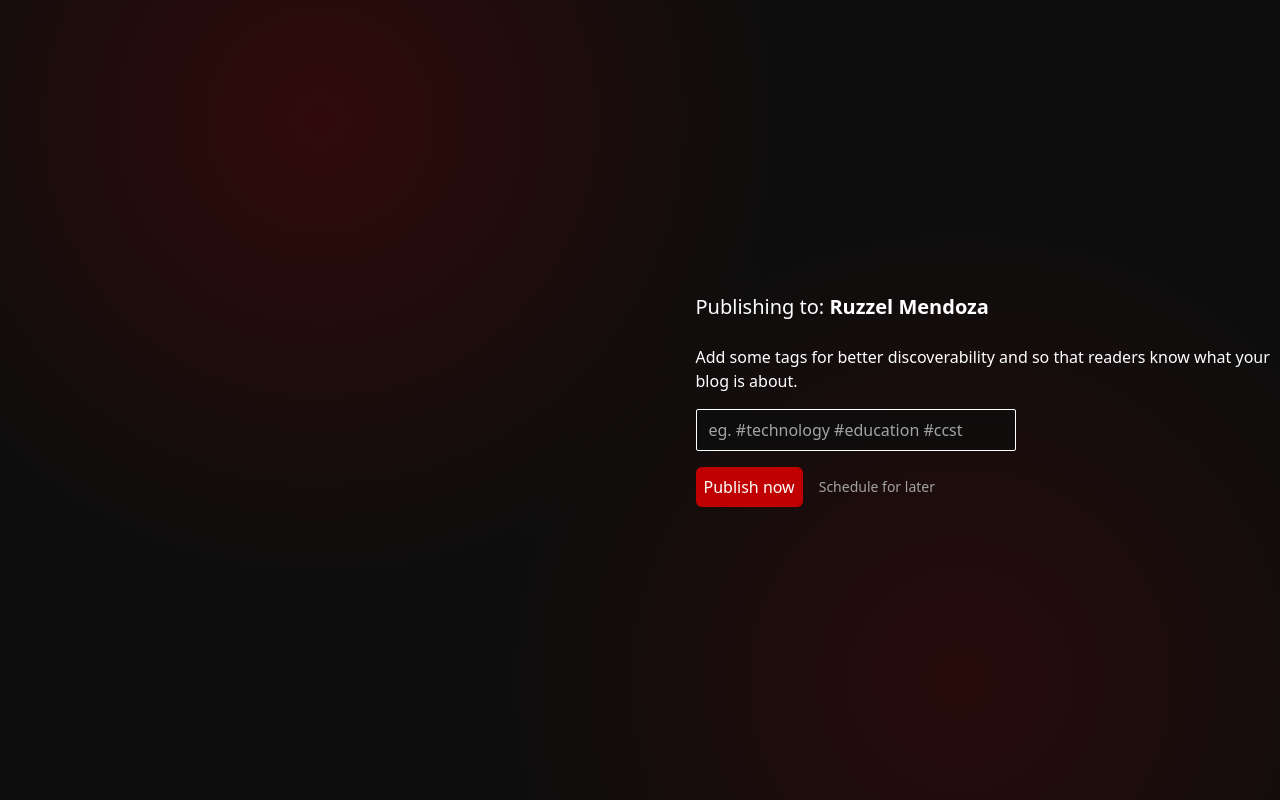
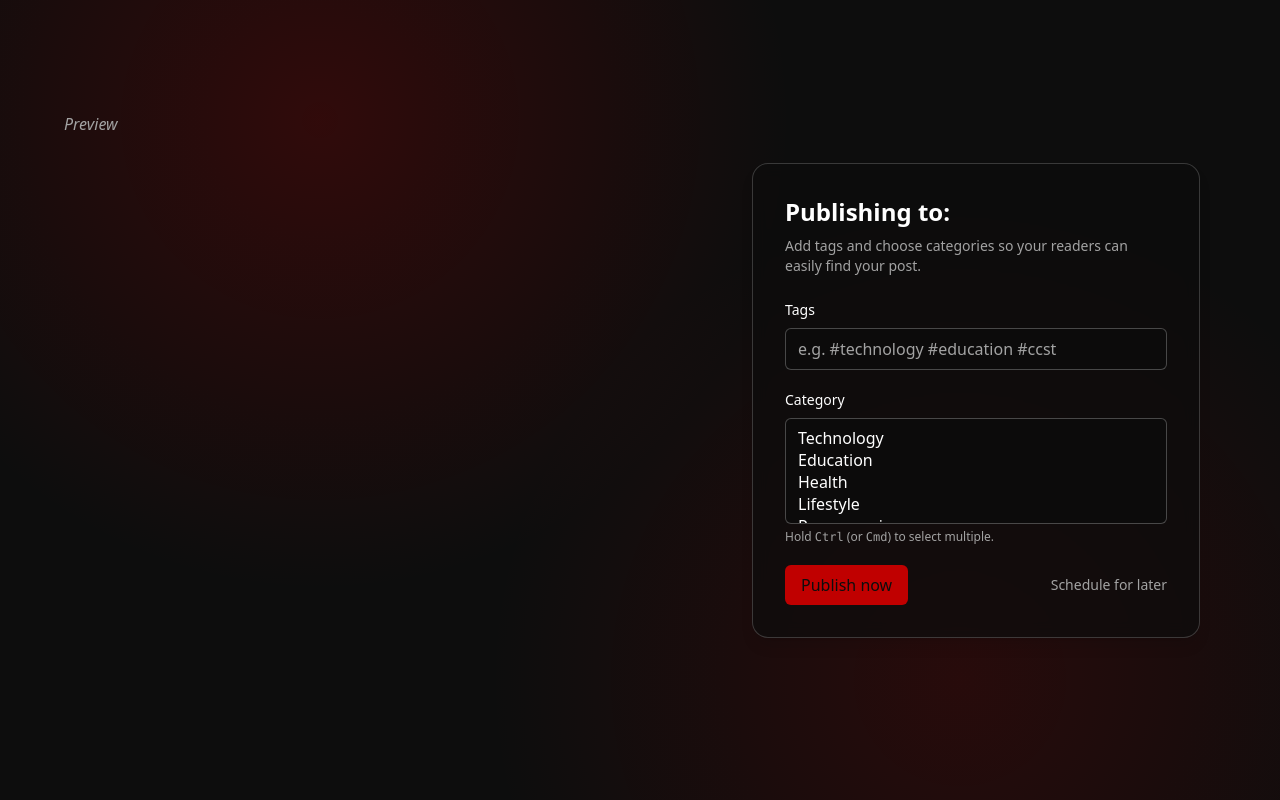
Before and after one commit to WindWalker01/BPSU-Bulletin, a PHP site: the page made by views/blog/publish.view.php in a window 1280 px wide. Run offline with PHP 8.4, Linux system fonts and the light colour scheme; the template is opened without the code that fills it, so the values that code supplies are empty; style sheets or scripts are compiled from the project's sources.

Commit message:
blog page data and publish page redesign

```diff
--- a/views/blog/blog.view.php
+++ b/views/blog/blog.view.php
@@ -19,8 +19,9 @@
             <?php view("partials/blog-content.php", [
                 "title" => $title,
                 "blog_html" => $blog_html,
-                "username" => "Ruzzel Mendoza",
-                "date" => date("F j, Y"),
+                "username" => $author_name,
+                "published_at" => $published_at,
+                "author_profile" => $author_profile,
             ]); ?>
 
             <hr class="text-text-secondary my-6">
--- a/views/blog/publish.view.php
+++ b/views/blog/publish.view.php
@@ -11,82 +11,127 @@
 </head>
 <body class=" bg-bg-dark bg-background-dark text-foreground-dark [background-image:radial-gradient(circle_at_25%_15%,rgb(192_0_0/0.2),transparent_40%),radial-gradient(circle_at_75%_85%,rgb(192_0_0/0.15),transparent_40%)]">
 
-<div class="flex flex-row w-screen h-screen">
+<div class="flex flex-row w-screen h-screen justify-center items-center">
 
   <!-- Blog Preview -->
-  <div class="ml-16 flex flex-col h-screen w-screen overflow-y-auto pt-16">
-
+  <div class="hidden md:ml-16 md:flex md:flex-col md:h-160 md:w-screen md:overflow-y-auto md:pt-8">
+    <p class="text-text-secondary italic">Preview</p>
      <div class="text-text-primary ml-4 col-span-1 md:col-span-3">
-
+      <?php view("partials/blog-content.php", [
+          "title" => $title,
+          "blog_html" => $blog_html,
+          "username" => $author_name,
+          "published_at" => $published_at,
+          "author_profile" => $author_profile,
+      ]); ?>
     </div>
   </div>
 
 
-  <div class="w-screen h-screen flex flex-col justify-center pl-8">
+  <div class="w-screen h-screen flex justify-center items-center text-text-primary">
+    <div class="w-full max-w-md bg-bg-dark/70 backdrop-blur-sm rounded-2xl shadow-lg p-8 border border-text-secondary/30">
 
-    <h1 class="text-xl mb-6 text-text-primary">Publishing to: <span class="font-bold"><?= $username ??
-        "Ruzzel Mendoza" ?></span></h1>
+      <h1 class="text-2xl font-semibold mb-2">
+        Publishing to: <span class="font-bold text-brand"><?= $username ??
+            $author_name ?></span>
+      </h1>
+      <p class="mb-6 text-text-secondary text-sm">
+        Add tags and choose categories so your readers can easily find your post.
+      </p>
 
-    <p class="mb-4 text-text-primary">Add some tags for better discoverability and so that readers know what your blog is about.</p>
+      <!-- Blog Publish Form -->
+      <form action="/blog/publish" method="POST" class="space-y-5">
+        <input type="hidden" name="_method" value="PATCH">
+        <input type="hidden" name="is_schedule" id="schedule-value" value="">
+        <input type="hidden" name="blog_id" value="<?= $blog_id ?>">
 
-      <!-- Form for publishing-->
+        <!-- Tags Input -->
+        <div>
+          <label for="tags" class="block text-sm mb-2">Tags</label>
+          <input
+            type="text"
+            name="tags"
+            id="tags"
+            placeholder="e.g. #technology #education #ccst"
+            class="w-full pl-3 pr-3 py-2 bg-bg-dark/80 rounded-md text-text-primary placeholder-text-secondary border border-text-secondary/40 focus:outline-none focus:border-brand transition"
+          >
+        </div>
 
-    <form action="/blog/publish" method="POST">
-      <input type="hidden" name="_method" value="PATCH">
-      <input type="hidden" name="is_schedule" value="" id="schedule-value">
-      <input type="hidden" name="blog_id" value="<?= $blog_id ?>" id="schedule-value">
+        <!-- Categories Input -->
+        <div>
+          <label for="categories" class="block text-sm mb-2">Category</label>
+          <select
+            name="categories[]"
+            id="categories"
+            multiple
+            class="w-full pl-3 pr-3 py-2 bg-bg-dark/80 rounded-md text-text-primary border border-text-secondary/40 focus:outline-none focus:border-brand transition"
+          >
+            <option value="Technology">Technology</option>
+            <option value="Education">Education</option>
+            <option value="Health">Health</option>
+            <option value="Lifestyle">Lifestyle</option>
+            <option value="Programming">Programming</option>
+            <option value="Personal">Personal</option>
+          </select>
+          <p class="text-xs text-text-secondary mt-1">Hold <kbd>Ctrl</kbd> (or <kbd>Cmd</kbd>) to select multiple.</p>
+        </div>
 
-      <!-- Tags Input -->
-      <input type="text" name="tags" id="tags" placeholder="eg. #technology #education #ccst" class="block mb-4 w-xs pl-3 pr-3 py-2 bg-bg-dark/80 rounded-xs text-text-primary placeholder-text-secondary border-1 border-text-primary focus:outline-none focus:border-transparent">
+        <!-- Schedule Section -->
+        <div id="schedule-ui" class="hidden">
+          <label for="schedule" class="block text-sm mb-2">Schedule a time to publish</label>
+          <input
+            type="datetime-local"
+            name="schedule"
+            value="<?= $date_now ?? "2018-06-12T19:30" ?>"
+            class="w-full pl-3 pr-3 py-2 bg-bg-dark/80 rounded-md text-text-primary border border-text-secondary/40 focus:outline-none focus:border-brand transition"
+          >
+          <p class="text-xs text-text-secondary mt-1">
+            This story will be published automatically within five minutes of the scheduled time.
+          </p>
+        </div>
 
-      <!-- Scheduling -->
-      <div class="hidden" id="schedule-ui">
-        <label for="schedule" class="text-text-primary">Schedule a time to publish: </label>
-        <input type="datetime-local" value=<?= $date_now ??
-            "2018-06-12T19:30" ?> name="schedule" class="block w-xs pl-3 mb-4 pr-3 py-2 bg-bg-dark/80 rounded-xs text-text-primary placeholder-text-secondary border-1 border-text-primary focus:outline-none focus:border-transparent">
+        <!-- Buttons -->
+        <div class="flex items-center justify-between">
+          <button
+            type="submit"
+            id="publish-btn"
+            class="bg-brand text-bg-dark px-4 py-2 rounded-md font-medium hover:opacity-90 transition"
+          >
+            Publish now
+          </button>
+          <button
+            type="button"
+            id="schedule-for-later"
+            class="text-sm text-text-secondary hover:text-brand transition"
+          >
+            Schedule for later
+          </button>
+        </div>
+      </form>
 
-        <p class="mb-2 text-text-secondary">This story will be published automatically within five minutes of the specified time</p>
-      </div>
-
-      <!-- Publish Buttons -->
-      <div class="flex flex-row gap-4">
-        <button type="submit" class="text-text-primary bg-brand p-2 rounded-md" id="publish">Publish now</button>
-        <button id="schedule-for-later" type="button" onclick="ScheduleUI" class="text-sm text-text-secondary">Schedule for later</button>
-      </div>
-
-    </form>
-
+    </div>
   </div>
 </div>
 
 <script>
-  let scheduleButton = document.getElementById("schedule-for-later");
-  let schedule_input = document.getElementById("schedule-value");
-  let publish_button = document.getElementById("publish");
-  scheduleButton.addEventListener("click", () =>  {
-    scheduleUI();
+  const scheduleUI = document.getElementById('schedule-ui');
+  const scheduleValue = document.getElementById('schedule-value');
+  const publishBtn = document.getElementById('publish-btn');
+  const scheduleToggle = document.getElementById('schedule-for-later');
+
+  scheduleToggle.addEventListener('click', () => {
+    const isHidden = scheduleUI.classList.contains('hidden');
+
+    // Toggle schedule UI visibility
+    scheduleUI.classList.toggle('hidden');
+
+    // Update hidden input
+    scheduleValue.value = isHidden ? '1' : '';
+
+    // Change button text and toggle label
+    publishBtn.textContent = isHidden ? 'Schedule post' : 'Publish now';
+    scheduleToggle.textContent = isHidden ? 'Cancel scheduling' : 'Schedule for later';
   });
-
-
-  function scheduleUI(){
-    let schedule = document.getElementById("schedule-ui");
-    if(schedule.classList.contains("hidden")){
-      schedule.classList.remove("hidden");
-      scheduleButton.textContent = "Cancel scheduling";
-      publish_button.textContent = "Schedule to publish"
-
-      schedule_input.value = "true";
-    }else{
-      schedule.classList.add("hidden");
-      scheduleButton.textContent = "Schedule for later";
-      publish_button.textContent = "Publish now"
-
-      schedule_input.value = null;
-
-    }
-    console.log(schedule_input);
-  }
-
 </script>
 
 <?php view("partials/footer.php"); ?>
--- a/views/partials/blog-content.php
+++ b/views/partials/blog-content.php
@@ -7,11 +7,11 @@
         <img
             alt="avatar"
             class="h-10 w-10 rounded-full object-cover"
-            src="https://res.cloudinary.com/dz4qgnk5v/image/upload/v1760546534/bpsu_bulletin/profile_images/bni4vecslgge8yy7szi5.jpg"
+            src="<?= $author_profile ?>"
         />
         <p class="text-text-primary text-s"><?= $username ?? "Unknown" ?></p>
         <p class="text-s mx-0.5">  &bull;  </p>
-        <p class="text-text-secondary text-s">Published on <?= $date ?></p>
+        <p class="text-text-secondary text-s">Published on <?= $published_at ?></p>
     </div>
 
     <!-- Blog Content -->
```
Also changed, not shown: controllers/blog/publish.php (+13 -1 lines), controllers/blog/show.php (+15 -1 lines).
